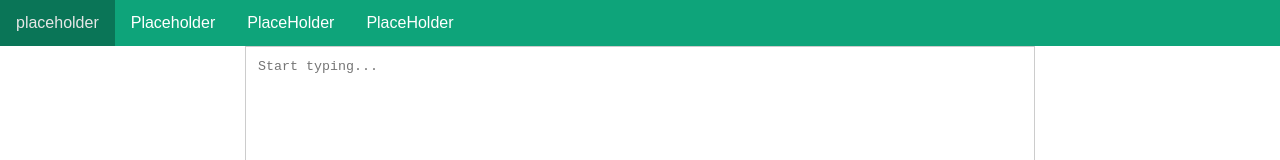
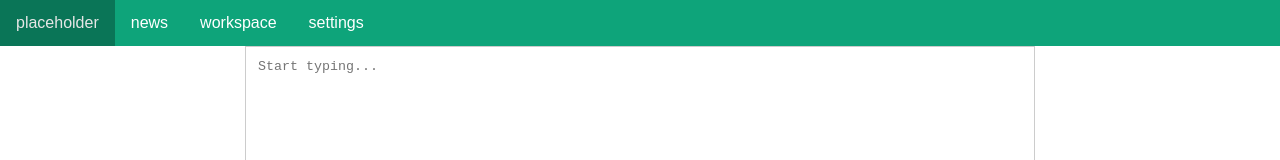
Before and after one commit to tonotomopatpat/memotori, a plain HTML site: page index.html in a window 1280 px wide. Shown: the top 160 px of the page. Drawn offline with Linux system fonts and the light colour scheme.

Commit message:
edited the placeholder

```diff
--- a/index.html
+++ b/index.html
@@ -62,9 +62,9 @@
     <body>
       <div class="navbar">
         <a class="active" href="#home">placeholder</a>
-        <a href="#news">Placeholder</a>
-        <a href="#contact">PlaceHolder</a>
-        <a href="#about">PlaceHolder</a>
+        <a href="#news">news</a>
+        <a href="#contact">workspace</a>
+        <a href="#about">settings</a>
       </div>
       <!--
       <div style="padding:20px;margin-top:30px;background-color:#2bedb7;">
```
